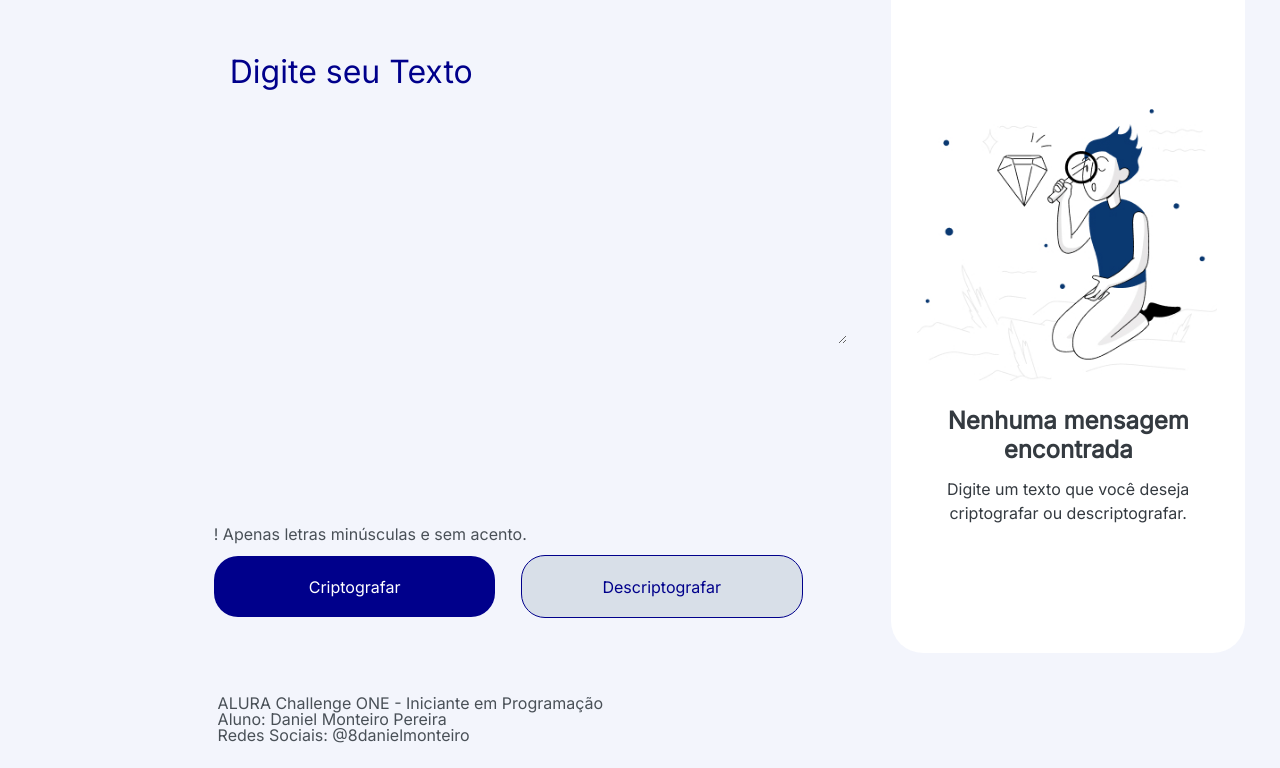
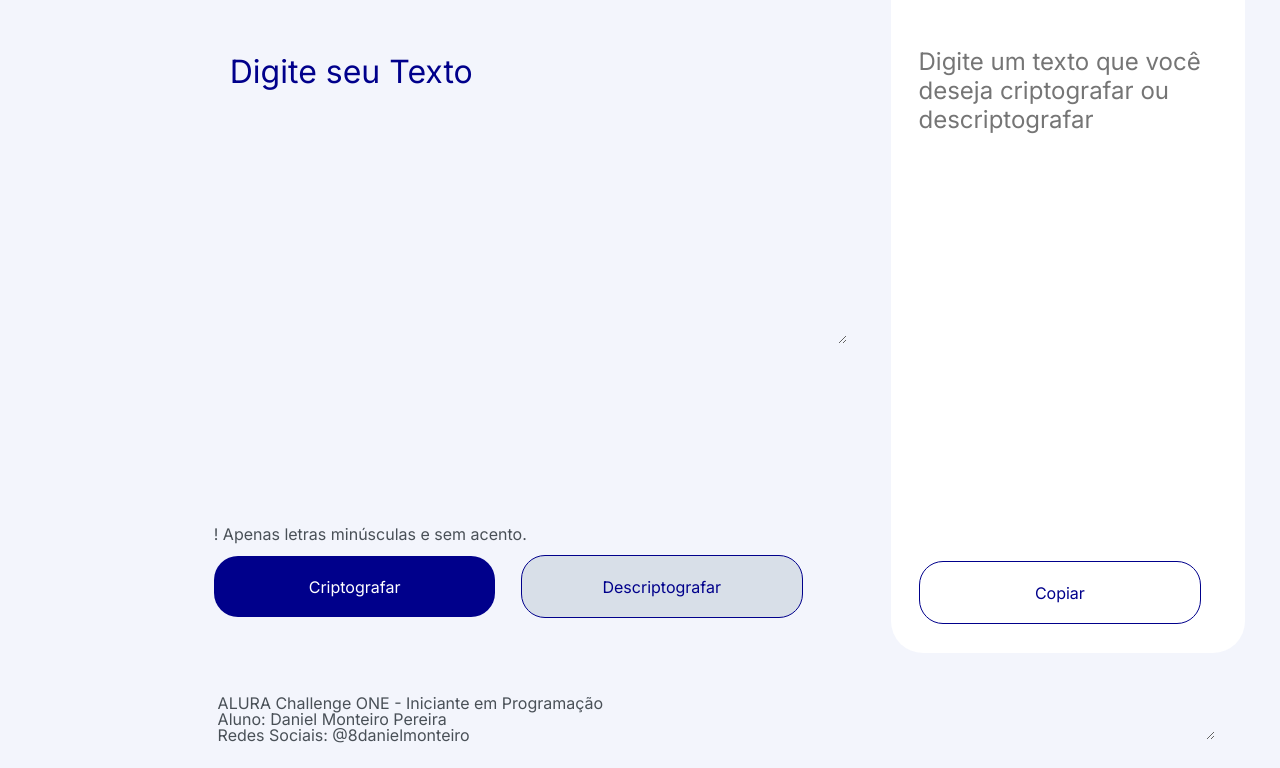
Before and after one commit to 8danielmonteiro/DesafioAlura1, a plain HTML site: page index.html in a window 1280 px wide. Both pictures are taken after a click on the button "Descriptografar". Shown: the part 118-886 px from the top of the page. Drawn offline with Linux system fonts and the light colour scheme.

Commit message:
adição da funçã copiarTexto no JS e no botão copiar

```diff
--- a/index.html
+++ b/index.html
@@ -30,7 +30,9 @@
       <div class="buttons">
         <p>&#33; Apenas letras minúsculas e sem acento.</p>
         <button onclick="criptografar()" class="btn-1">Criptografar</button
-        ><button class="btn-2">Descriptografar</button>
+        ><button onclick="descriptografar()" class="btn-2">
+          Descriptografar
+        </button>
       </div>
       <div class="box">
         <textarea
@@ -43,7 +45,7 @@
         <p id="p">
           Digite um texto que você deseja criptografar ou descriptografar.
         </p>
-        <button id="btn-3">Copiar</button>
+        <button onclick="copiarTexto()" id="btn-3">Copiar</button>
       </div>
     </main>
     <footer>
--- a/js/main.js
+++ b/js/main.js
@@ -18,6 +18,30 @@ function criptografar() {
   document.getElementById("btn-3").style.display = botaoCopiar;
 }
 
+function descriptografar() {
+  var texto = document.getElementById("texto").value;
+  var displayText = document.getElementById("resultado").style.display;
+  var displayImg = document.getElementById("img-texto").style.display;
+  var boxH1 = document.getElementById("h1").style.display;
+  var boxP = document.getElementById("p").style.display;
+  var botaoCopiar = document.getElementById("btn-3").style.display;
+  document.getElementById("resultado").value = texto;
+  displayText = "block";
+  displayImg = "none";
+  boxH1 = "none";
+  boxP = "none";
+  botaoCopiar = "block";
+  document.getElementById("resultado").style.display = displayText;
+  document.getElementById("img-texto").style.display = displayImg;
+  document.getElementById("h1").style.display = boxH1;
+  document.getElementById("p").style.display = boxP;
+  document.getElementById("btn-3").style.display = botaoCopiar;
+}
+function copiarTexto() {
+  var textoCopiado = document.getElementById("resultado");
+  textoCopiado.select();
+  document.execCommand("copy", String);
+}
 /*etapas
 1 - armazenar o texto ao clicar no botao criptografar
 2 - modificar o texto conforme a criptografia definida
```
